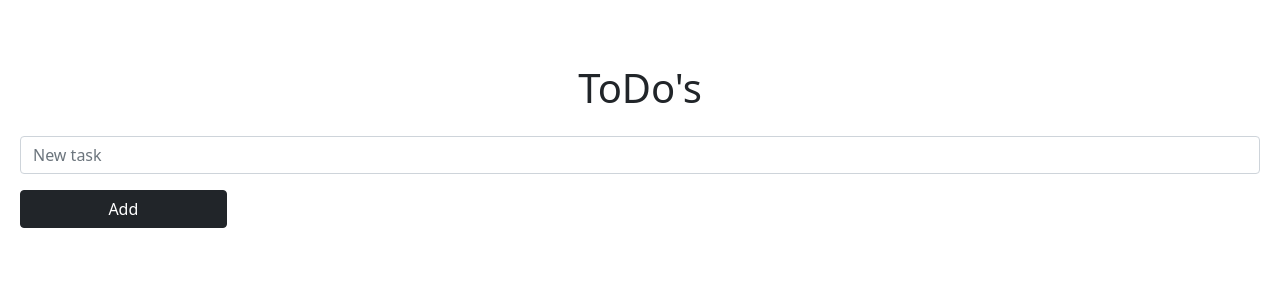
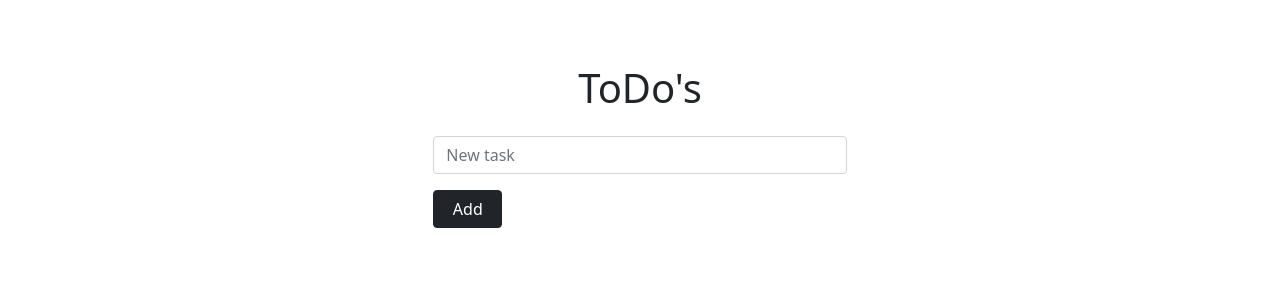
Before and after one commit to thatkit/task-manager-1, a React (Create React App) app: page / in a window 1280 px wide. Shown: the top 300 px of the page. Built offline with nearby package versions, Linux system fonts and the light colour scheme; data requests are answered from the project's data file.

Commit message:
basic styling with Bootstrap

```diff
--- a/src/components/App/App.js
+++ b/src/components/App/App.js
@@ -91,7 +91,8 @@ export class App extends React.Component {
 
   render() {
     return (
-      <div>
+      <div className="row justify-content-center">
+        <div className="col-sm-12 col-md-8 col-lg-6 col-xl-4">
             <Header />
             <Add
               onChange={this.handleChange}
@@ -103,6 +104,7 @@ export class App extends React.Component {
               tasks={this.state.tasks}
             />
         </div>
+      </div>
     );
   }
 }
```
Lines whose indentation alone changed are shown as unchanged.
